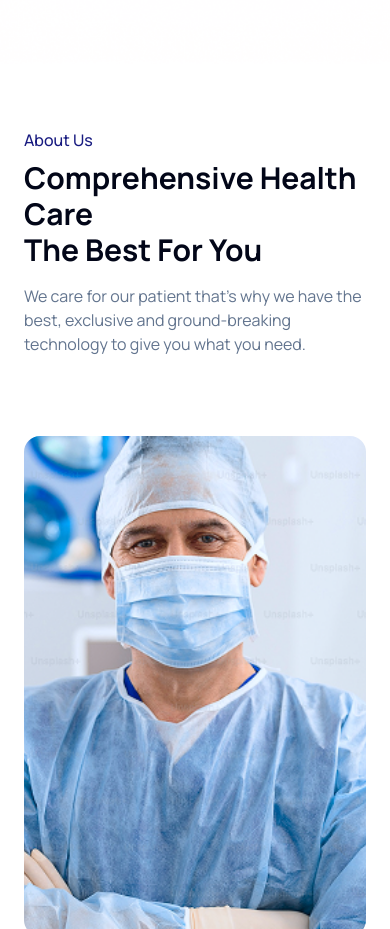
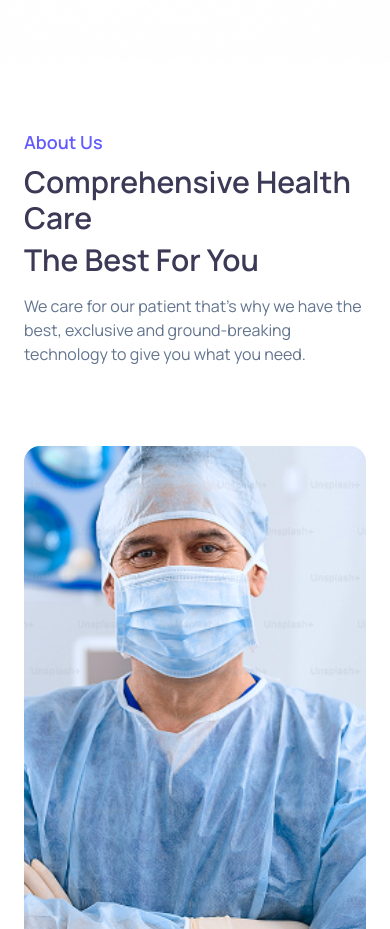
Before and after one commit to mediq-i/new-landing-page, a Next.js app: page / in a window 390 px wide. Shown: the part 780-1709 px from the top of the page. Built offline with nearby package versions, Linux system fonts and the light colour scheme.

Commit message:
about section completed

```diff
--- a/src/app/globals.css
+++ b/src/app/globals.css
@@ -7,7 +7,6 @@
 @theme {
   --font-manrope: var(--font-manrope);
 }
-
 
 :root {
   --background: oklch(1 0 0);
@@ -45,20 +44,7 @@
   --sidebar-ring: oklch(0.869 0.022 252.894);
   --accent-text: #3b3956;
   --accent-text-2: #818b9c;
-
-  /* New color definitions for the gradient */
-  /* --light-blue: 200 90% 90%;
-  --dark-blue: 220 80% 70%;
-  --light-purple: 270 70% 80%;
-  --light-pink: 330 80% 90%;
-  --dark-pink: 330 70% 70%;
-  --light-red: 0 80% 90%; */
-  --light-blue: #D0EEFF;
---dark-blue: #5A9BFF;
---light-purple: #D4A8FF;
---light-pink: #FFC4E6;
---dark-pink: #D460A3;
---light-red: #FFCCCC;
+  --purple-shade: #635bff;
 }
 
 .dark {
@@ -135,13 +121,7 @@
   --color-sidebar-ring: var(--sidebar-ring);
   --color-accent-text: var(--accent-text);
   --color-accent-text-2: var(--accent-text-2);
-
-  --color-light-blue: var(--light-blue);
-  --color-dark-blue: var(--dark-blue);
-  --color-light-purple: var(--light-purple);
-  --color-light-pink: var(--light-pink);
-  --color-dark-pink: var(--dark-pink)
-  --color-light-red: var(--light-red)
+  --color-purple-shade: var(--purple-shade);
 }
 
 @layer base {
@@ -159,167 +139,17 @@
   }
 
   .bg-gradient-header {
-    background-image: linear-gradient(to bottom right, #ffffff 0%, #ffffff 40%, #D0EEFF 50%, #5A9BFF 60%, #D4A8FF 70%, #FFC4E6 80%, #D460A3 90%, #FFCCCC 95%, #ffffff 100%);
-
+    background-image: linear-gradient(
+      to bottom right,
+      #ffffff 0%,
+      #ffffff 40%,
+      #d0eeff 50%,
+      #5a9bff 60%,
+      #d4a8ff 70%,
+      #ffc4e6 80%,
+      #d460a3 90%,
+      #ffcccc 95%,
+      #ffffff 100%
+    );
   }
 }
-
-
-/* @tailwind base;
-@tailwind components;
-@tailwind utilities;
-
-@layer base {
-  :root {
-    --background: oklch(1 0 0);
-    --foreground: oklch(0.129 0.042 264.695);
-    --card: oklch(1 0 0);
-    --card-foreground: oklch(0.129 0.042 264.695);
-    --popover: oklch(1 0 0);
-    --popover-foreground: oklch(0.129 0.042 264.695);
-    --primary: #181b80;
-    --primary-foreground: oklch(0.984 0.003 247.858);
-    --secondary: oklch(0.968 0.007 247.896);
-    --secondary-foreground: oklch(0.208 0.042 265.755);
-    --muted: oklch(0.968 0.007 247.896);
-    --muted-foreground: oklch(0.554 0.046 257.417);
-    --accent: oklch(0.968 0.007 247.896);
-    --accent-foreground: oklch(0.208 0.042 265.755);
-    --destructive: oklch(0.577 0.245 27.325);
-    --destructive-foreground: oklch(0.577 0.245 27.325);
-    --border: oklch(0.929 0.013 255.508);
-    --input: oklch(0.929 0.013 255.508);
-    --ring: oklch(0.869 0.022 252.894);
-    --chart-1: oklch(0.646 0.222 41.116);
-    --chart-2: oklch(0.6 0.118 184.704);
-    --chart-3: oklch(0.398 0.07 227.392);
-    --chart-4: oklch(0.828 0.189 84.429);
-    --chart-5: oklch(0.769 0.188 70.08);
-    --radius: 0.625rem;
-    --sidebar: oklch(0.984 0.003 247.858);
-    --sidebar-foreground: oklch(0.129 0.042 264.695);
-    --sidebar-primary: oklch(0.208 0.042 265.755);
-    --sidebar-primary-foreground: oklch(0.984 0.003 247.858);
-    --sidebar-accent: oklch(0.968 0.007 247.896);
-    --sidebar-accent-foreground: oklch(0.208 0.042 265.755);
-    --sidebar-border: oklch(0.929 0.013 255.508);
-    --sidebar-ring: oklch(0.869 0.022 252.894);
-    --accent-text: #3b3956;
-    --accent-text-2: #818b9c;
-
-    --light-blue: 200 90% 90%;
-    --dark-blue: 220 80% 70%;
-    --light-purple: 270 70% 80%;
-    --light-pink: 330 80% 90%;
-    --dark-pink: 330 70% 70%;
-    --light-red: 0 80% 90%;
-
-    --color-background: var(--background);
-    --color-foreground: var(--foreground);
-    --color-card: var(--card);
-    --color-card-foreground: var(--card-foreground);
-    --color-popover: var(--popover);
-    --color-popover-foreground: var(--popover-foreground);
-    --color-primary: var(--primary);
-    --color-primary-foreground: var(--primary-foreground);
-    --color-secondary: var(--secondary);
-    --color-secondary-foreground: var(--secondary-foreground);
-    --color-muted: var(--muted);
-    --color-muted-foreground: var(--muted-foreground);
-    --color-accent: var(--accent);
-    --color-accent-foreground: var(--accent-foreground);
-    --color-destructive: var(--destructive);
-    --color-destructive-foreground: var(--destructive-foreground);
-    --color-border: var(--border);
-    --color-input: var(--input);
-    --color-ring: var(--ring);
-    --color-chart-1: var(--chart-1);
-    --color-chart-2: var(--chart-2);
-    --color-chart-3: var(--chart-3);
-    --color-chart-4: var(--chart-4);
-    --color-chart-5: var(--chart-5);
-    --radius-sm: calc(var(--radius) - 4px);
-    --radius-md: calc(var(--radius) - 2px);
-    --radius-lg: var(--radius);
-    --radius-xl: calc(var(--radius) + 4px);
-    --color-sidebar: var(--sidebar);
-    --color-sidebar-foreground: var(--sidebar-foreground);
-    --color-sidebar-primary: var(--sidebar-primary);
-    --color-sidebar-primary-foreground: var(--sidebar-primary-foreground);
-    --color-sidebar-accent: var(--sidebar-accent);
-    --color-sidebar-accent-foreground: var(--sidebar-accent-foreground);
-    --color-sidebar-border: var(--sidebar-border);
-    --color-sidebar-ring: var(--sidebar-ring);
-    --color-accent-text: var(--accent-text);
-    --color-accent-text-2: var(--accent-text-2);
-    --color-light-blue: var(--light-blue);
-    --color-dark-blue: var(--dark-blue);
-    --color-light-purple: var(--light-purple);
-    --color-light-pink: var(--light-pink);
-    --color-dark-pink: var(--dark-pink);
-    --color-light-red: var(--light-red);
-  }
-
-  .dark {
-    --background: oklch(0.129 0.042 264.695);
-    --foreground: oklch(0.984 0.003 247.858);
-    --card: oklch(0.129 0.042 264.695);
-    --card-foreground: oklch(0.984 0.003 247.858);
-    --popover: oklch(0.129 0.042 264.695);
-    --popover-foreground: oklch(0.984 0.003 247.858);
-    --primary: oklch(0.984 0.003 247.858);
-    --primary-foreground: oklch(0.208 0.042 265.755);
-    --secondary: oklch(0.279 0.041 260.031);
-    --secondary-foreground: oklch(0.984 0.003 247.858);
-    --muted: oklch(0.279 0.041 260.031);
-    --muted-foreground: oklch(0.704 0.04 256.788);
-    --accent: oklch(0.279 0.041 260.031);
-    --accent-foreground: oklch(0.984 0.003 247.858);
-    --destructive: oklch(0.396 0.141 25.723);
-    --destructive-foreground: oklch(0.637 0.237 25.331);
-    --border: oklch(0.279 0.041 260.031);
-    --input: oklch(0.279 0.041 260.031);
-    --ring: oklch(0.446 0.043 257.281);
-    --chart-1: oklch(0.488 0.243 264.376);
-    --chart-2: oklch(0.696 0.17 162.48);
-    --chart-3: oklch(0.769 0.188 70.08);
-    --chart-4: oklch(0.627 0.265 303.9);
-    --chart-5: oklch(0.645 0.246 16.439);
-    --sidebar: oklch(0.208 0.042 265.755);
-    --sidebar-foreground: oklch(0.984 0.003 247.858);
-    --sidebar-primary: oklch(0.488 0.243 264.376);
-    --sidebar-primary-foreground: oklch(0.984 0.003 247.858);
-    --sidebar-accent: oklch(0.279 0.041 260.031);
-    --sidebar-accent-foreground: oklch(0.984 0.003 247.858);
-    --sidebar-border: oklch(0.279 0.041 260.031);
-    --sidebar-ring: oklch(0.446 0.043 257.281);
-  }
-
-  * {
-    @apply border-border outline-ring/50 font-manrope;
-  }
-  body {
-    @apply bg-background text-foreground font-manrope;
-  }
-}
-
-@layer utilities {
-  .text-balance {
-    text-wrap: balance;
-  }
-
-  .bg-gradient-header {
-    background-image: linear-gradient(
-      to bottom,
-      hsl(var(--color-background)) 0%,
-      hsl(var(--color-background)) 40%,
-      hsl(var(--color-light-blue)) 50%,
-      hsl(var(--color-dark-blue)) 60%,
-      hsl(var(--color-light-purple)) 70%,
-      hsl(var(--color-light-pink)) 80%,
-      hsl(var(--color-dark-pink)) 90%,
-      hsl(var(--color-light-red)) 95%,
-      hsl(var(--color-background)) 100%
-    );
-  }
-} */
--- a/src/components/home-page-components/about-us.tsx
+++ b/src/components/home-page-components/about-us.tsx
@@ -1,61 +1,7 @@
 "use client";
 
-import { useEffect, useRef } from "react";
 import Image from "next/image";
 import { motion, useInView, useMotionValue, useSpring } from "framer-motion";
-
-// Counter component for animating numbers
-// function Counter({ from, to, decimals = 0 }: { from: number; to: number; decimals?: number }) {
-//   const count = useMotionValue(from)
-//   const rounded = useSpring(count, { stiffness: 50, damping: 15 })
-//   const ref = useRef(null)
-//   const inView = useInView(ref, { once: true, margin: "-100px" })
-
-//   useEffect(() => {
-//     if (inView) {
-//       count.set(to)
-//     }
-//   }, [count, inView, to])
-
-//   useEffect(() => {
-//     return rounded.on("change", (latest) => {
-//       if (ref.current) {
-//         ref.current.textContent = latest.toFixed(decimals)
-//       }
-//     })
-//   }, [rounded, decimals])
-
-//   return <span ref={ref}>{from}</span>
-// }
-
-// // Stat component for displaying individual statistics
-// function Stat({
-//   number,
-//   label,
-//   suffix = "",
-//   decimals = 0,
-// }: {
-//   number: number
-//   label: string
-//   suffix?: string
-//   decimals?: number
-// }) {
-//   return (
-//     <motion.div
-//       initial={{ opacity: 0, y: 20 }}
-//       whileInView={{ opacity: 1, y: 0 }}
-//       viewport={{ once: true }}
-//       transition={{ duration: 0.5 }}
-//       className="mb-8 pr-4 border-r border-gray-200 last:border-r-0"
-//     >
-//       <div className="text-3xl font-bold mb-2 text-primary">
-//         <Counter from={0} to={number} decimals={decimals} />
-//         {suffix}
-//       </div>
-//       <p className="text-sm text-muted-foreground">{label}</p>
-//     </motion.div>
-//   )
-// }
 
 export default function AboutSection() {
   return (
@@ -67,7 +13,7 @@
               initial={{ opacity: 0 }}
               whileInView={{ opacity: 1 }}
               viewport={{ once: true }}
-              className="text-primary font-medium"
+              className="text-purple-shade font-semibold text-lg"
             >
               About Us
             </motion.span>
@@ -76,11 +22,12 @@
               initial={{ opacity: 0, y: 20 }}
               whileInView={{ opacity: 1, y: 0 }}
               viewport={{ once: true }}
-              className="text-3xl md:text-4xl font-bold mt-2 mb-4"
+              className="text-3xl md:text-[40px] font-semibold mt-2 mb-4"
             >
-              Comprehensive Health Care
-              <br />
-              The Best For You
+              <div className="flex flex-col gap-y-1.5 text-accent-text">
+                <p>Comprehensive Health Care</p>
+                <p>The Best For You</p>
+              </div>
             </motion.h2>
 
             <motion.p
@@ -88,23 +35,11 @@
               whileInView={{ opacity: 1, y: 0 }}
               viewport={{ once: true }}
               transition={{ delay: 0.2 }}
-              className="text-muted-foreground mb-8"
+              className="text-muted-foreground mb-8 text-accent-2"
             >
               We care for our patient that's why we have the best, exclusive and
               ground-breaking technology to give you what you need.
             </motion.p>
-            {/*
-            <div className="grid grid-cols-2 gap-4">
-              <Stat number={19.8} suffix="K+" decimals={1} label="Patients served and treated every week in here" />
-              <Stat number={1200} suffix="+" label="Doctors, nurses and other medical person collaborated" />
-              <Stat
-                number={98.99}
-                decimals={2}
-                suffix="%"
-                label="Recovery rate of our patient with every treatment and medicine"
-              />
-              <Stat number={300} suffix="~" label="Health complexes/department joined and take part" />
-            </div> */}
           </div>
 
           <motion.div
```
